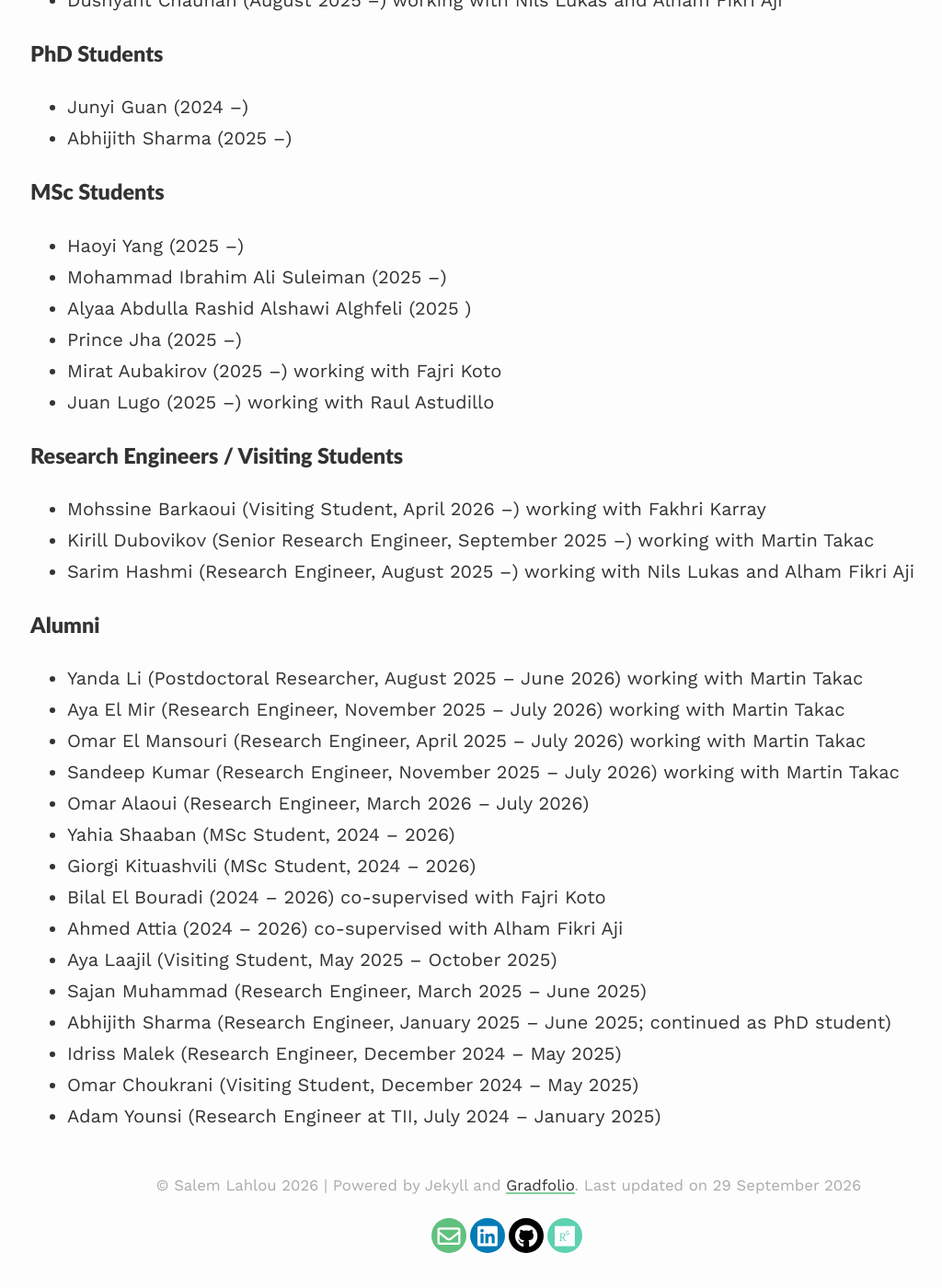
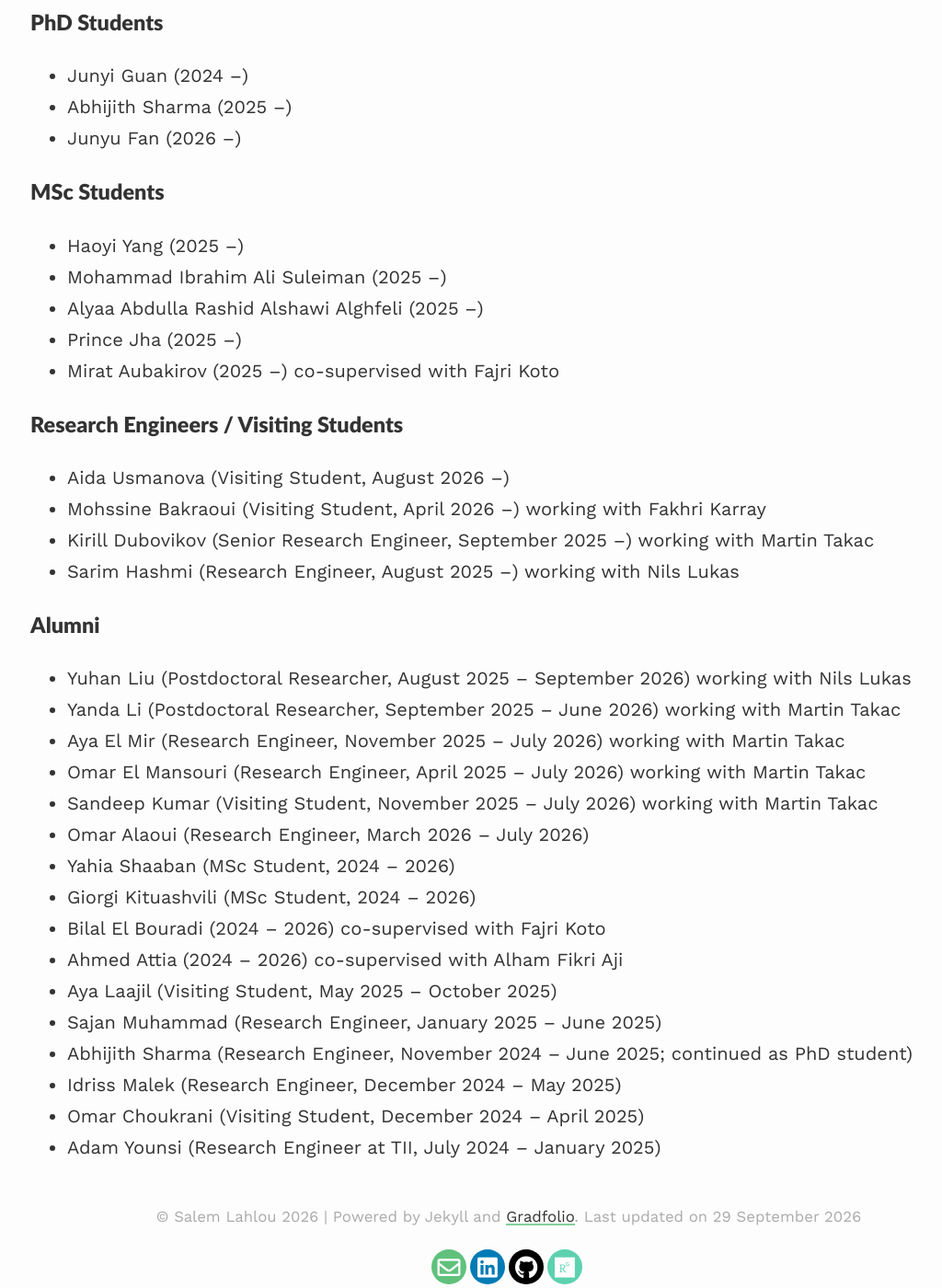
Before and after one commit to saleml/saleml.github.io, a Jekyll site: the page built from research-group.md, in a window 1280 px wide and 1400 px high, scrolled down 423 px. Shown: the whole window at 92% size, without its empty margins (87-1111 px from the left). Built offline with Jekyll 4.4.1, drawn with Linux system fonts in a browser that asks for light colours; nearby versions of some CDN libraries; a style sheet for code colours, icons or effects is not loaded; before the commit the page ends 1789 px from its top, so only the background shows below that; some of the changed text lies outside the part shown.

Commit message:
Update research group page: add Junyu Fan and Aida Usmanova, move Yuhan Liu to alumni, fix names and dates
Co-Authored-By: Claude Opus 5.5 <noreply@anthropic.com>

```diff
--- a/research-group.md
+++ b/research-group.md
@@ -8,41 +8,42 @@ published: true
 
 ### Postdoctoral Associates
 *   Tiago da Silva (October 2025 &ndash;)
-*   Kshitij Mishra (July 2025 &ndash;) working with Nils Lukas and Alham Fikri Aji
-*   Yuhan Liu (August 2025 &ndash;) working with Nils Lukas and Alham Fikri Aji
-*   Dushyant Chauhan (August 2025 &ndash;) working with Nils Lukas and Alham Fikri Aji
+*   Kshitij Mishra (July 2025 &ndash;) working with Nils Lukas
+*   Dushyant Chauhan (August 2025 &ndash;) working with Nils Lukas
 
 ### PhD Students
 *   Junyi Guan (2024 &ndash;)
 *   Abhijith Sharma (2025 &ndash;)
+*   Junyu Fan (2026 &ndash;)
 
 ### MSc Students
 *   Haoyi Yang (2025 &ndash;)
 *   Mohammad Ibrahim Ali Suleiman (2025 &ndash;)
-*   Alyaa Abdulla Rashid Alshawi Alghfeli (2025 )
+*   Alyaa Abdulla Rashid Alshawi Alghfeli (2025 &ndash;)
 *   Prince Jha (2025 &ndash;)
-*   Mirat Aubakirov (2025 &ndash;) working with Fajri Koto
-*   Juan Lugo (2025 &ndash;) working with Raul Astudillo
+*   Mirat Aubakirov (2025 &ndash;) co-supervised with Fajri Koto
 
 ### Research Engineers / Visiting Students
-*   Mohssine Barkaoui (Visiting Student, April 2026 &ndash;) working with Fakhri Karray
+*   Aida Usmanova (Visiting Student, August 2026 &ndash;)
+*   Mohssine Bakraoui (Visiting Student, April 2026 &ndash;) working with Fakhri Karray
 *   Kirill Dubovikov (Senior Research Engineer, September 2025 &ndash;) working with Martin Takac
-*   Sarim Hashmi (Research Engineer, August 2025 &ndash;) working with Nils Lukas and Alham Fikri Aji
+*   Sarim Hashmi (Research Engineer, August 2025 &ndash;) working with Nils Lukas
 
 ### Alumni
 
-*   Yanda Li (Postdoctoral Researcher, August 2025 &ndash; June 2026) working with Martin Takac
+*   Yuhan Liu (Postdoctoral Researcher, August 2025 &ndash; September 2026) working with Nils Lukas
+*   Yanda Li (Postdoctoral Researcher, September 2025 &ndash; June 2026) working with Martin Takac
 *   Aya El Mir (Research Engineer, November 2025 &ndash; July 2026) working with Martin Takac
 *   Omar El Mansouri (Research Engineer, April 2025 &ndash; July 2026) working with Martin Takac
-*   Sandeep Kumar (Research Engineer, November 2025 &ndash; July 2026) working with Martin Takac
+*   Sandeep Kumar (Visiting Student, November 2025 &ndash; July 2026) working with Martin Takac
 *   Omar Alaoui (Research Engineer, March 2026 &ndash; July 2026)
 *   Yahia Shaaban (MSc Student, 2024 &ndash; 2026)
 *   Giorgi Kituashvili (MSc Student, 2024 &ndash; 2026)
 *   Bilal El Bouradi (2024 &ndash; 2026) co-supervised with Fajri Koto
 *   Ahmed Attia (2024 &ndash; 2026) co-supervised with Alham Fikri Aji
 *   Aya Laajil (Visiting Student, May 2025 &ndash; October 2025)
-*   Sajan Muhammad (Research Engineer, March 2025 &ndash; June 2025)
-*   Abhijith Sharma (Research Engineer, January 2025 &ndash; June 2025; continued as PhD student)
+*   Sajan Muhammad (Research Engineer, January 2025 &ndash; June 2025)
+*   Abhijith Sharma (Research Engineer, November 2024 &ndash; June 2025; continued as PhD student)
 *   Idriss Malek (Research Engineer, December 2024 &ndash; May 2025)
-*   Omar Choukrani (Visiting Student, December 2024 &ndash; May 2025)
+*   Omar Choukrani (Visiting Student, December 2024 &ndash; April 2025)
 *   Adam Younsi (Research Engineer at TII, July 2024 &ndash; January 2025)
```
